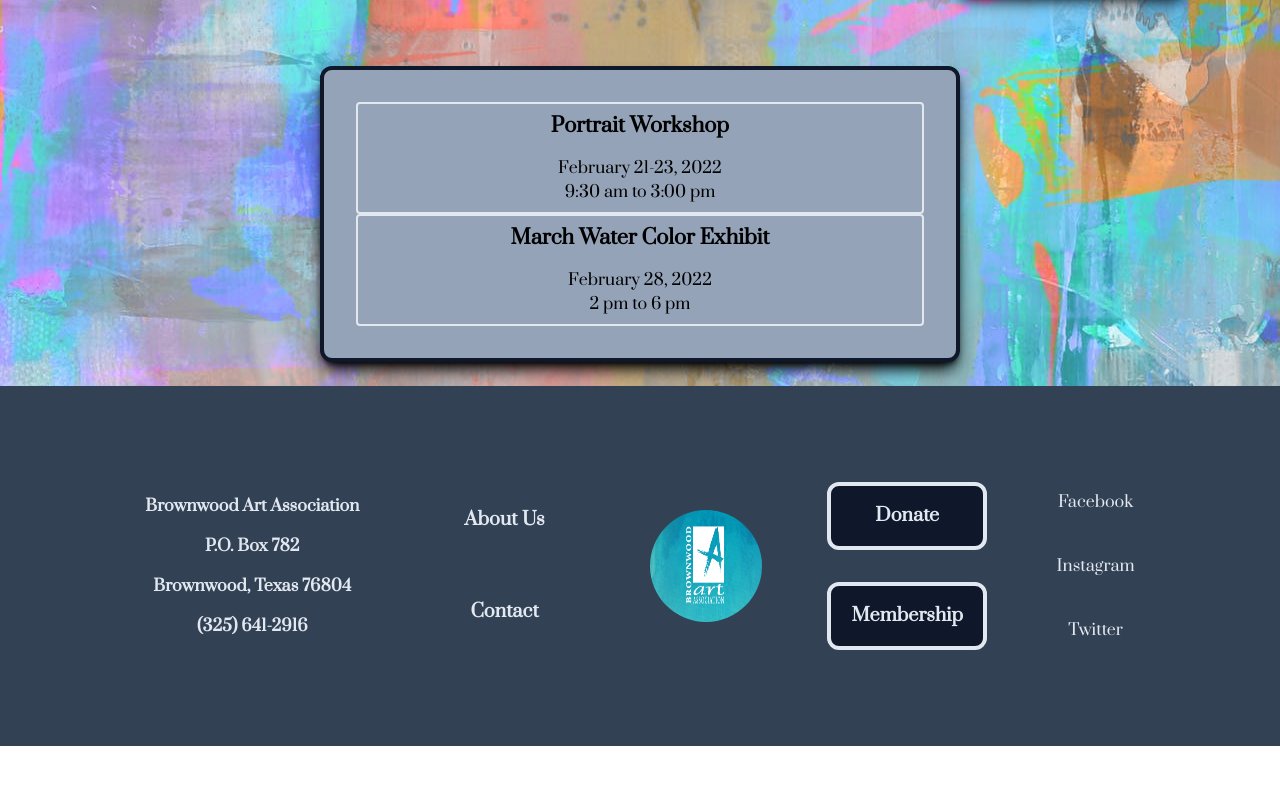
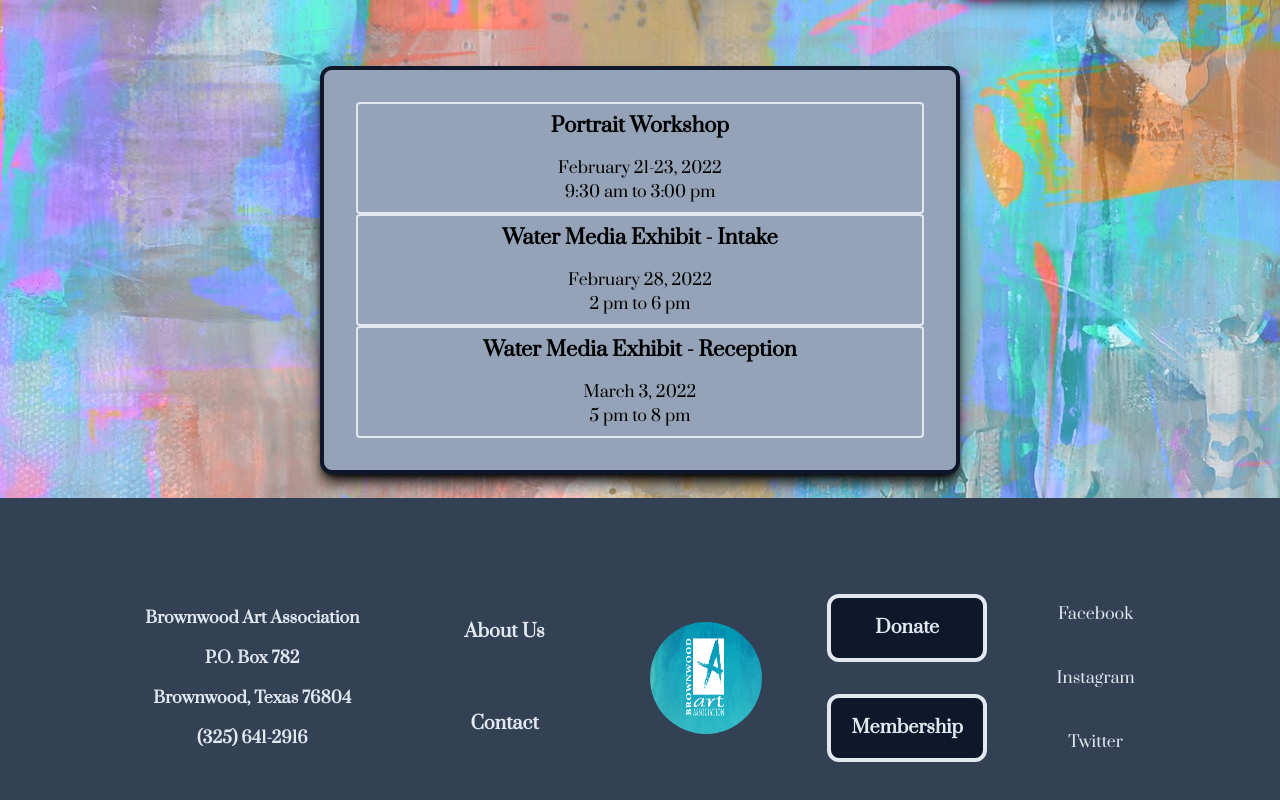
Before and after one commit to Jonathan-Day-Dev/bwd-art, a React (Create React App) app: page /event in a window 1280 px wide. Shown: the part 630-1430 px from the top of the page. Before the commit the page ends 1376 px from the top, so only its background shows below. Built offline with nearby package versions, Linux system fonts and the light colour scheme.

Commit message:
fix water media stuff

```diff
--- a/src/components/Event/Event.js
+++ b/src/components/Event/Event.js
@@ -27,16 +27,27 @@ const events = [
       "12\"x12\" the Fine Touch canvas, avaliable at Hobby Lobby",
       "Master's Touch brush for Oil & Acrylic",
       "#10 -filber #8 flat #4 flat"
-    ]
+    ],
+    benefit: true
   },
   {
-    title: "March Water Color Exhibit",
+    title: "Water Media Exhibit - Intake",
     date: "February 28, 2022",
     time: "2 pm to 6 pm",
     img: marchExhibit,
     description:
       "The Brownwood Art Association's March exhibit will feature works of water media done by Association members. Water media include watercolors, gouache, and acrylics on paper. Works submitted must be framed and wired to hang. There is no charge to submit your work into the show. Art may be offered for sale. ",
+    benefit: false
   },
+  {
+    title: "Water Media Exhibit - Reception",
+    date: "March 3, 2022",
+    time: "5 pm to 8 pm",
+    img: marchExhibit,
+    description:
+      "Browse artwork by BAA member artists while enjoying a glass of wine and hors d'oeuvres",
+    benefit: false
+  }
 ];
 
 const Event = (props) => {
@@ -73,6 +84,7 @@ const Event = (props) => {
           instructor={selectedEvent.instructor}
           desc={selectedEvent.description}
           supplies={selectedEvent.supplies}
+          benefit={selectedEvent.benefit}
           onClear={clearEvents}
         />
       )}
--- a/src/components/Event/components/Info.js
+++ b/src/components/Event/components/Info.js
@@ -13,9 +13,9 @@ const Info = (props) => {
       <img src={props.img} alt={portrait} className={styles.image} />
       <div className={styles.info}>
         <div>
-          <p>
+          {props.benefit && <p>
             <em>benefiting the Brownwood Art Association</em>
-          </p>
+          </p>}
           <p>The Art Center, 215 Fisk Avenue</p>
           <p>Brownwood, TX</p>
           <p>{props.date}</p>
--- a/src/components/Event/components/Info.module.css
+++ b/src/components/Event/components/Info.module.css
@@ -7,7 +7,7 @@
 }
 
 .image {
-    @apply h-auto md:h-80 w-auto max-w-[80%];
+    @apply h-auto md:h-80 w-auto max-w-[80%] mb-4;
 }
 
 .info div {
```
